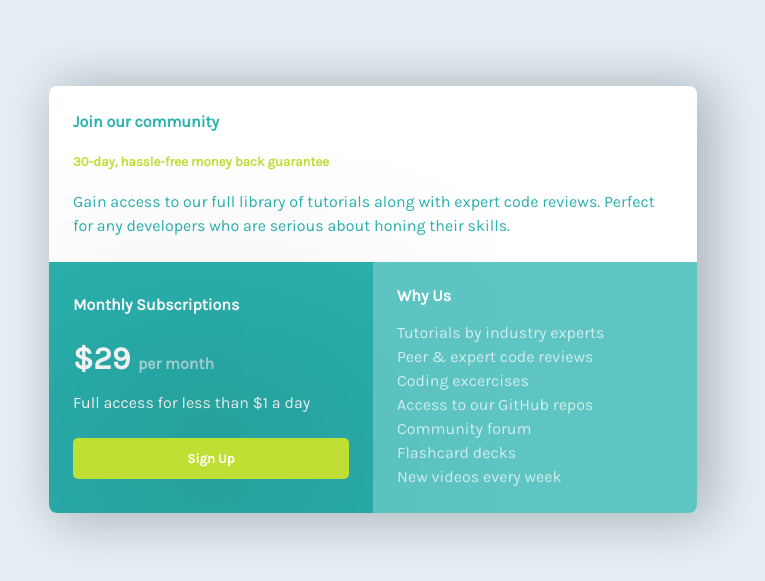
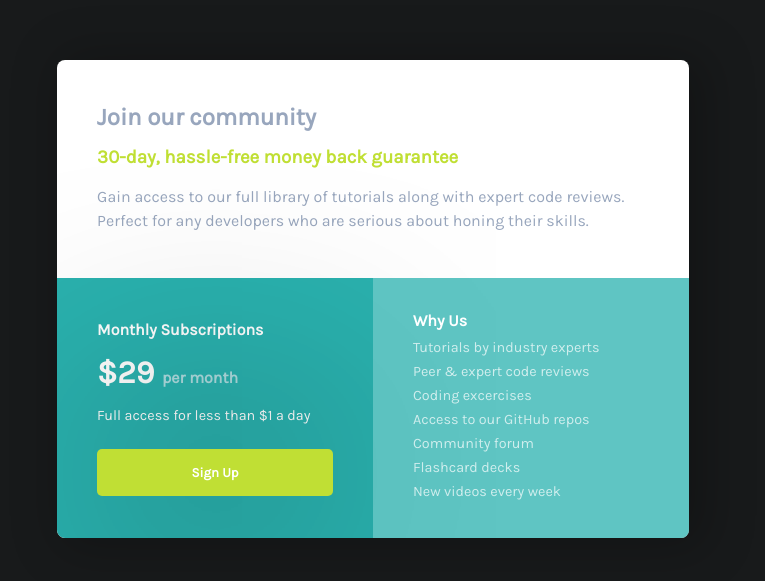
Before and after one commit to basitkorai/price, a plain HTML site: page index.html in a window 1280 px wide. Shown: the part 101-682 px from the top of the page, without its empty margins (267-1032 px from the left). Drawn offline with Linux system fonts and the light colour scheme.

Commit message:
fix: spacing fixed

```diff
--- a/index.html
+++ b/index.html
@@ -17,8 +17,8 @@
     <div class="container">
       <article class="signup">
         <div class="cards community">
-          <h4>Join our community</h4>
-          <h5>30-day, hassle-free money back guarantee</h5>
+          <h2>Join our community</h2>
+          <h3>30-day, hassle-free money back guarantee</h3>
           <p>Gain access to our full library of tutorials along with expert code reviews. Perfect for any developers who
             are serious about honing their skills.</p>
         </div>
@@ -34,7 +34,7 @@
           </div>
 
           <div class="cards why">
-            <h4>Why Us</h4>
+            <h4 class="heading-why">Why Us</h4>
             <ul class="list">
               <li class="list-item">Tutorials by industry experts</li>
               <li class="list-item">Peer & expert code reviews</li>
--- a/style.css
+++ b/style.css
@@ -12,7 +12,8 @@
   /* COLORS */
   --cyan: hsl(179, 62%, 43%);
   --green: hsl(71, 73%, 54%);
-  --gray: hsl(204, 43%, 93%);
+  /* --gray: hsl(204, 43%, 93%); original */
+  --gray: hsl(200, 6%, 10%);
   --blue: hsl(218, 22%, 67%);
 
   /* FONTS */
@@ -34,6 +35,7 @@ main {
 .container {
   width: 90%;
   margin: 1rem auto;
+  /* max-width: 39.6875rem; 635px */
 }
 
 .signup {
@@ -43,24 +45,25 @@ main {
   -moz-box-shadow: 10px 3px 50px 8px rgba(0, 0, 0, 0.23);
   border-radius: 8px;
   overflow: hidden;
-  max-width: 720px;
+  max-width: 702px; /* 635px */
 }
 
 .cards {
-  padding: 1.5rem;
+  padding: 2.1rem 2.5rem;
   min-width: 50%;
 }
 
-h4 {
+h2 {
   margin-bottom: 1rem;
 }
 
 .community {
-  color: var(--cyan);
+  color: var(--blue);
   line-height: 1.5rem;
+  padding: 2.8rem 2.5rem
 }
 
-.community h5 {
+.community h3 {
   color: var(--green);
   margin: 1rem 0;
 }
@@ -84,7 +87,7 @@ h4 {
 }
 
 .price-tag ~ p {
-  font-size: initial;
+  font-size: 0.9rem;
   font-weight: 400;
   margin: 1rem 0;
 }
@@ -92,7 +95,7 @@ h4 {
 .btn {
   background-color: var(--green);
   width: 100%;
-  padding: 0.8rem 0;
+  padding: 1rem 0;
   border: none;
   border-radius: 5px;
   font-family: inherit;
@@ -116,10 +119,15 @@ h4 {
   color: #ffffff;
 }
 
+h4 {
+  margin-bottom: 0.4rem;
+}
+
 .list-item {
   list-style-type: none;
   color: hsl(0, 0%, 100%, 70%);
   line-height: 1.5rem;
+  font-size: 0.9rem;
 }
 
 @media screen and (min-width: 600px) {
```
